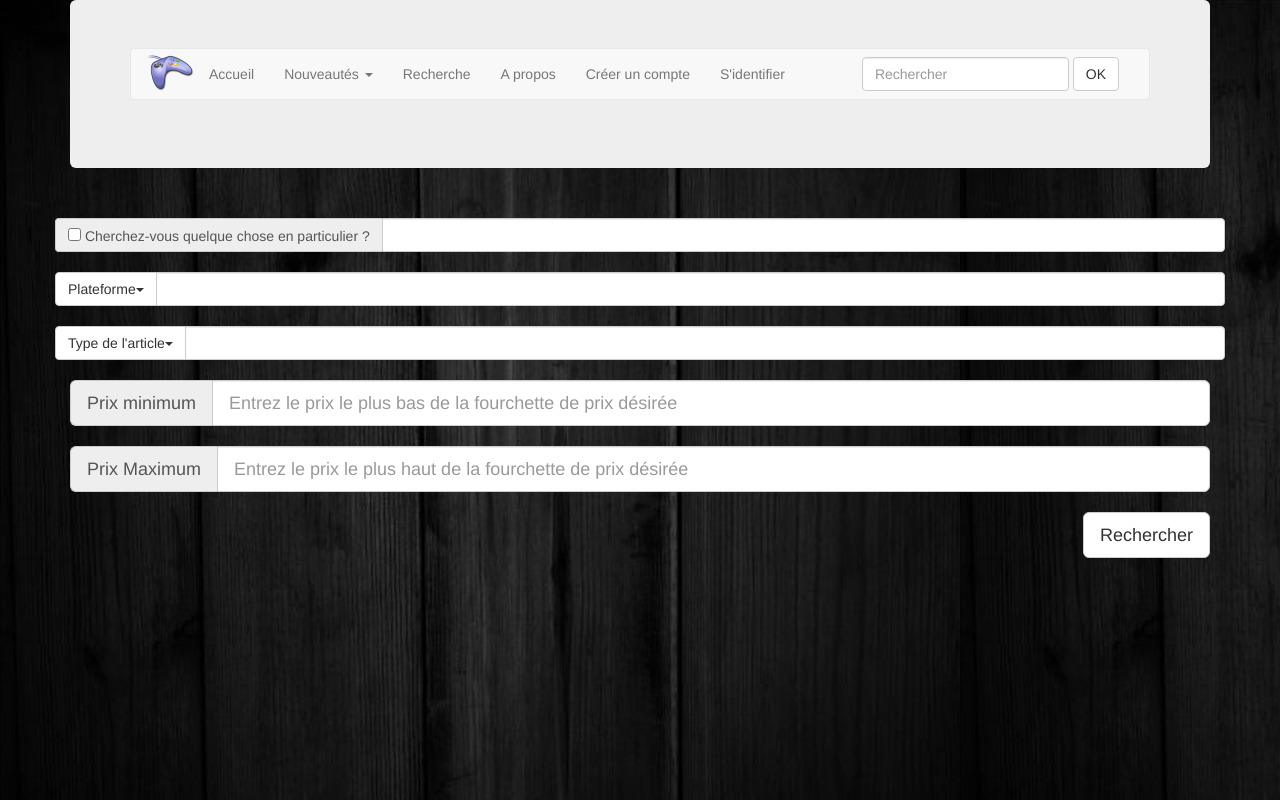
After one commit to TitiTraves/ProjetPHP2015, a PHP site: page /ProjetPHP2015-master/pages/recherche.php in a window 1280 px wide. The commit adds this page. Run offline with PHP 8.4, Linux system fonts and the light colour scheme; some libraries are stand-ins or nearby versions.

Commit message:
commit recherche

```diff
--- a/pages/header.php
+++ b/pages/header.php
@@ -50,7 +50,7 @@
                                     <li><a href="http://127.0.0.1:6080/ProjetPHP2015-master/pages/nouveauMateriel.php">Matériel</a></li>
                                 </ul>
                             </li>
-                            <li><a href="#6">Recherche</a></li>
+                            <li><a href="http://127.0.0.1:6080/ProjetPHP2015-master/pages/recherche.php">Recherche</a></li>
                             <li><a href="#7">A propos</a></li>
                             <li><a href="#8">Créer un compte</a></li>
                             <li><a href="#9">S'identifier</a></li>
--- a/pages/nouveauConsole.php
+++ b/pages/nouveauConsole.php
@@ -2,7 +2,7 @@
 include('../pages/header.php');
 ?>
 <head>
-    <title>Nouveautés PC</title>
+    <title>Nouveautés Console</title>
         <link rel="stylesheet" href="../lib/bootstrap/css/bootstrap.min.css">
         <script src="https://ajax.googleapis.com/ajax/libs/jquery/2.1.3/jquery.min.js"></script>
         <script src="../lib/bootstrap/js/bootstrap.min.js"></script>
--- a/pages/nouveauMateriel.php
+++ b/pages/nouveauMateriel.php
@@ -2,7 +2,7 @@
 include('../pages/header.php');
 ?>
 <head>
-    <title>Nouveautés PC</title>
+    <title>Nouveautés Matériel</title>
         <link rel="stylesheet" href="../lib/bootstrap/css/bootstrap.min.css">
         <script src="https://ajax.googleapis.com/ajax/libs/jquery/2.1.3/jquery.min.js"></script>
         <script src="../lib/bootstrap/js/bootstrap.min.js"></script>
--- /dev/null
+++ b/pages/recherche.php
@@ -0,0 +1,70 @@
+<?php
+include('../pages/header.php');
+?>
+<head>
+    <title>Recherche</title>
+    <link rel="stylesheet" href="../lib/bootstrap/css/bootstrap.min.css">
+    <script src="https://ajax.googleapis.com/ajax/libs/jquery/2.1.3/jquery.min.js"></script>
+    <script src="../lib/bootstrap/js/bootstrap.min.js"></script>
+</head>
+<body background="../img/blacktheme.jpg">
+
+    <div class="container">
+
+
+        <div class="row">
+            <div class="input-group">
+                <span class="input-group-addon">
+                    <input type="checkbox"> Cherchez-vous quelque chose en particulier ?</input>
+                </span>
+                <input type="text" class="form-control">
+            </div>
+        </div><br/>
+        <div class="row">
+            <div class="input-group">
+                <div class="input-group-btn">
+                    <button type="button" class="btn btn-default dropdown-toggle" data-toggle="dropdown" aria-haspopup="true" aria-expanded="false">Plateforme<span class="caret"></span></button>
+                    <ul class="dropdown-menu">
+                        <li><a href="#">PC</a></li>
+                        <li><a href="#">PS4</a></li>
+                        <li><a href="#">XBox</a></li>
+                        <li><a href="#">Wii</a></li>
+                    </ul>
+                </div>
+                <input type="text" class="form-control" aria-label="...">
+            </div>
+        </div><br>
+        <div class="row">
+            <div class="input-group">
+                <div class="input-group-btn">
+                    <button type="button" class="btn btn-default dropdown-toggle" data-toggle="dropdown" aria-haspopup="true" aria-expanded="false">Type de l'article<span class="caret"></span></button>
+                    <ul class="dropdown-menu">
+                        <li><a href="#">Jeu Vidéo</a></li>
+                        <li><a href="#">Matériel</a></li>
+                        <li><a href="#">DLC</a></li>
+                        <li><a href="#">Console</a></li>
+                    </ul>
+                </div>
+                <input type="text" class="form-control" >
+            </div>
+        </div><br>
+        <div class="input-group input-group-lg">
+            <span class="input-group-addon">Prix minimum</span>
+            <input type="text" class="form-control" placeholder="Entrez le prix le plus bas de la fourchette de prix désirée">
+        </div><br>
+        <div class="input-group input-group-lg">
+            <span class="input-group-addon">Prix Maximum</span>
+            <input type="text" class="form-control" placeholder="Entrez le prix le plus haut de la fourchette de prix désirée">
+        </div><br>
+        <div class="btn btn-default btn-lg pull-right" role="Button">Rechercher</div>
+
+
+
+    </div><br>
+</div>
+<footer>
+    <?php
+    include('../pages/footer.php');
+    ?>
+</footer>
+</body>
```
